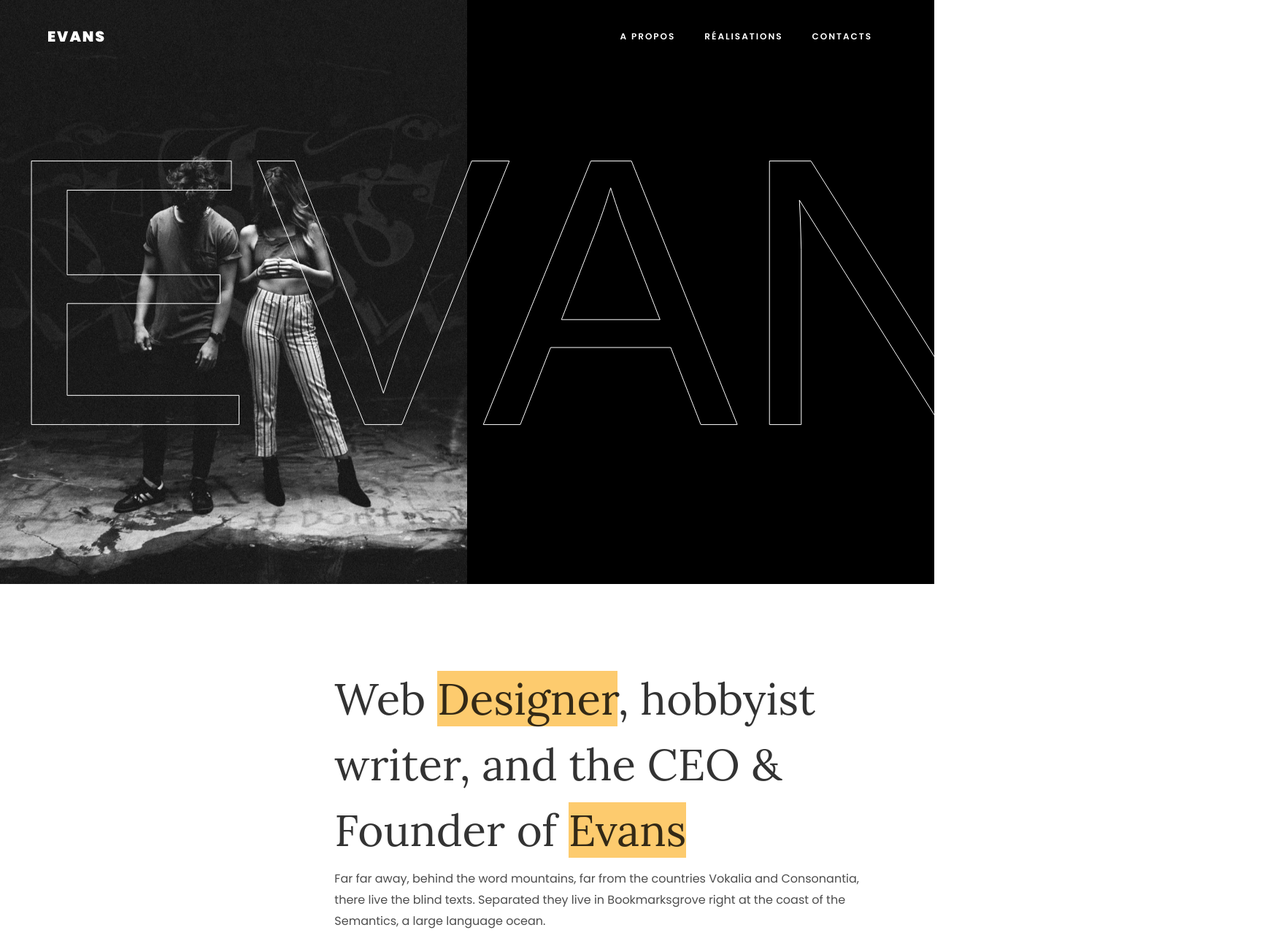
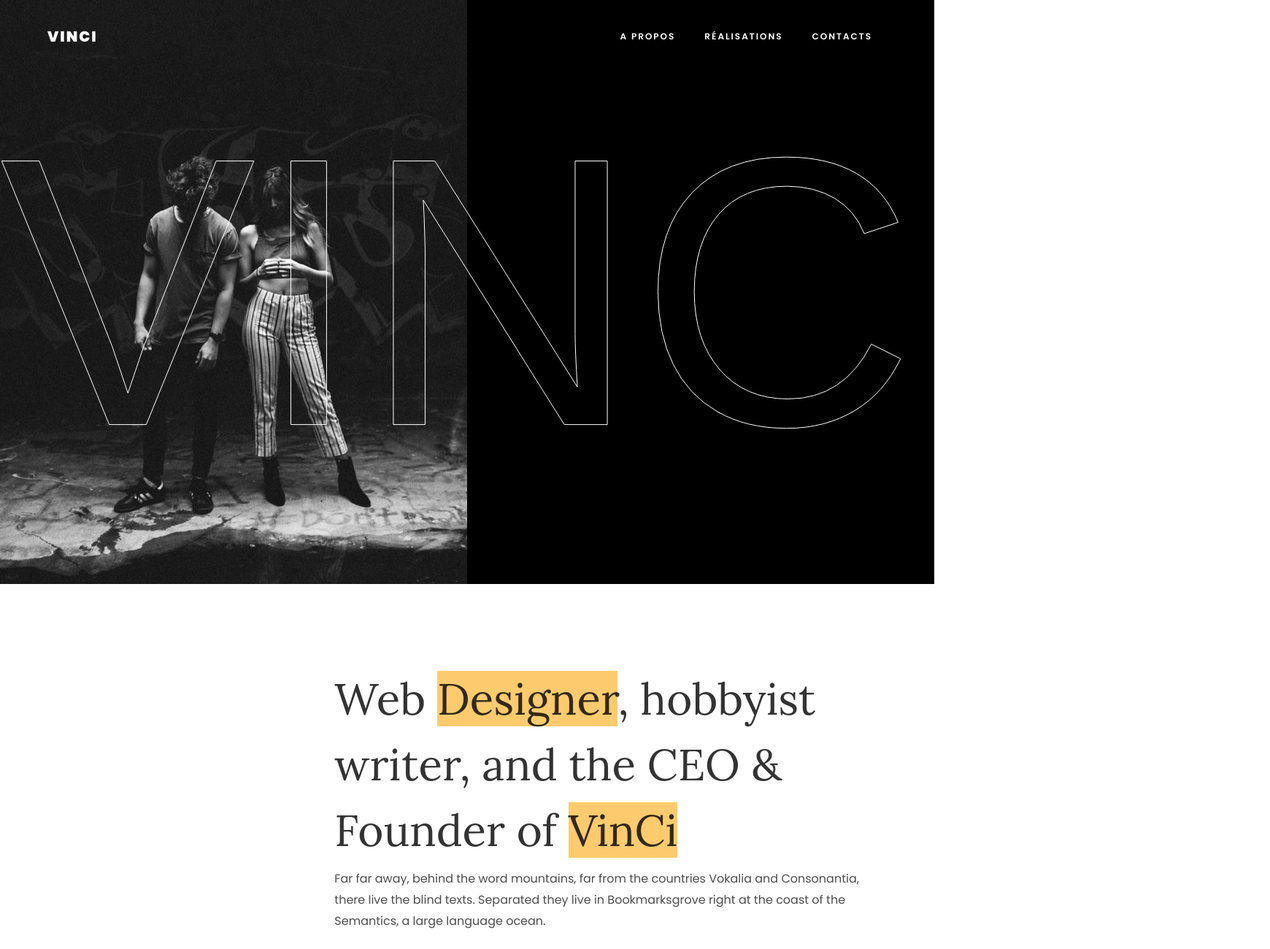
Before and after one commit to drikrianjunior-debug/VinCi, a plain HTML site: page index.html in a window 1280 px wide. Shown: the top 1300 px of the page at 73% size, 1740 px wide, since content can reach past the window. Drawn offline with Linux system fonts and the light colour scheme; some packages are replaced by stand-ins of ours; no server answers; files whose address does not match are found by name; a web font is replaced by a local one.

Commit message:
first màj

```diff
--- a/index.html
+++ b/index.html
@@ -31,7 +31,7 @@
   <body>
 	  <nav class="navbar navbar-expand-lg navbar-dark ftco_navbar bg-dark ftco-navbar-light" id="ftco-navbar">
 	    <div class="container">
-	      <a class="navbar-brand" href="index.html">Evans</a>
+	      <a class="navbar-brand" href="index.html">VinCi</a>
 	      <button class="navbar-toggler" type="button" data-toggle="collapse" data-target="#ftco-nav" aria-controls="ftco-nav" aria-expanded="false" aria-label="Toggle navigation">
 	        <span class="oi oi-menu"></span> Menu
 	      </button>
@@ -48,7 +48,7 @@
     <!-- END nav -->
 
     <section id="home-section" class="hero">
-    	<h1 class="vr text-center">Evans</h1>
+    	<h1 class="vr text-center">VinCi</h1>
 		  <div class="js-fullheight home-wrap d-flex">
 		  	<div class="half order-md-last"></div>
 		  	<div class="half">
@@ -83,7 +83,7 @@
     	<div class="container">
     		<div class="row justify-content-end">
     			<div class="col-md-8">
-    				<h2>Web <span>Designer</span>, hobbyist writer, and the CEO &amp; Founder of <span>Evans</span></h2>
+    				<h2>Web <span>Designer</span>, hobbyist writer, and the CEO &amp; Founder of <span>VinCi</span></h2>
     				<p>Far far away, behind the word mountains, far from the countries Vokalia and Consonantia, there live the blind texts. Separated they live in Bookmarksgrove right at the coast of the Semantics, a large language ocean.</p>
     			</div>
     		</div>
```
